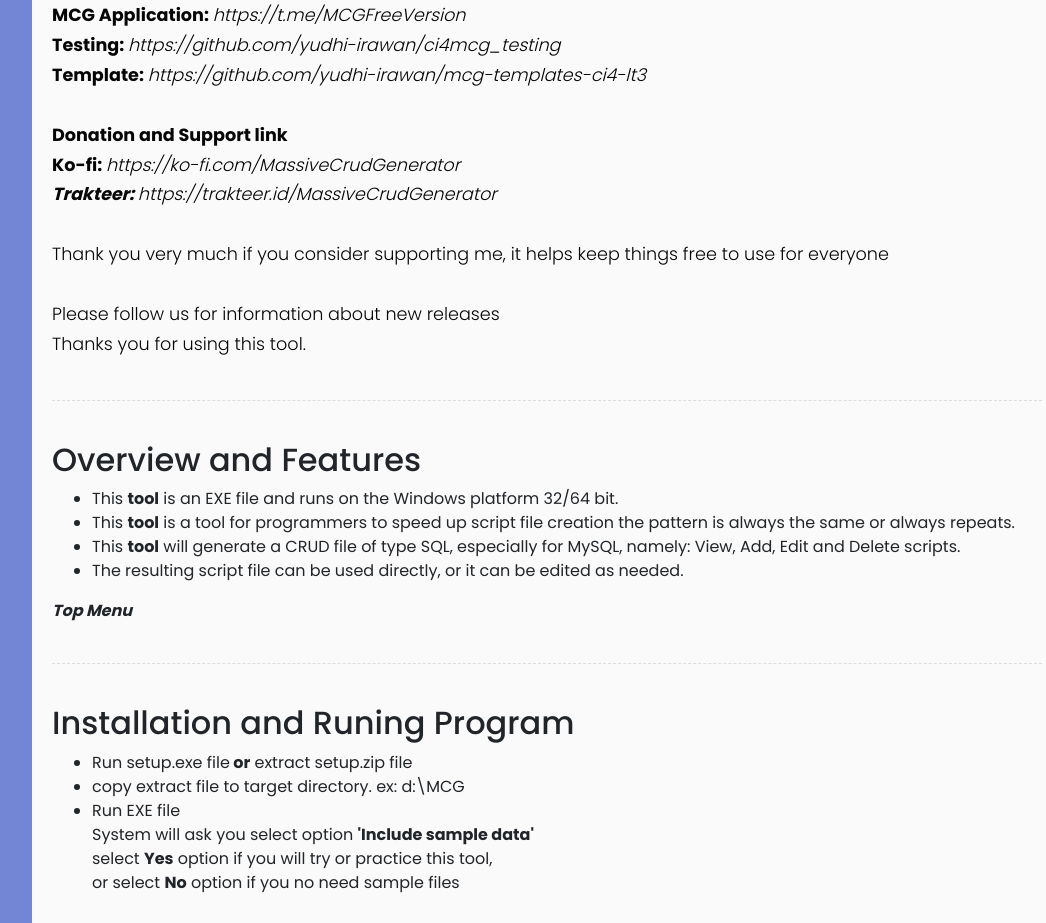
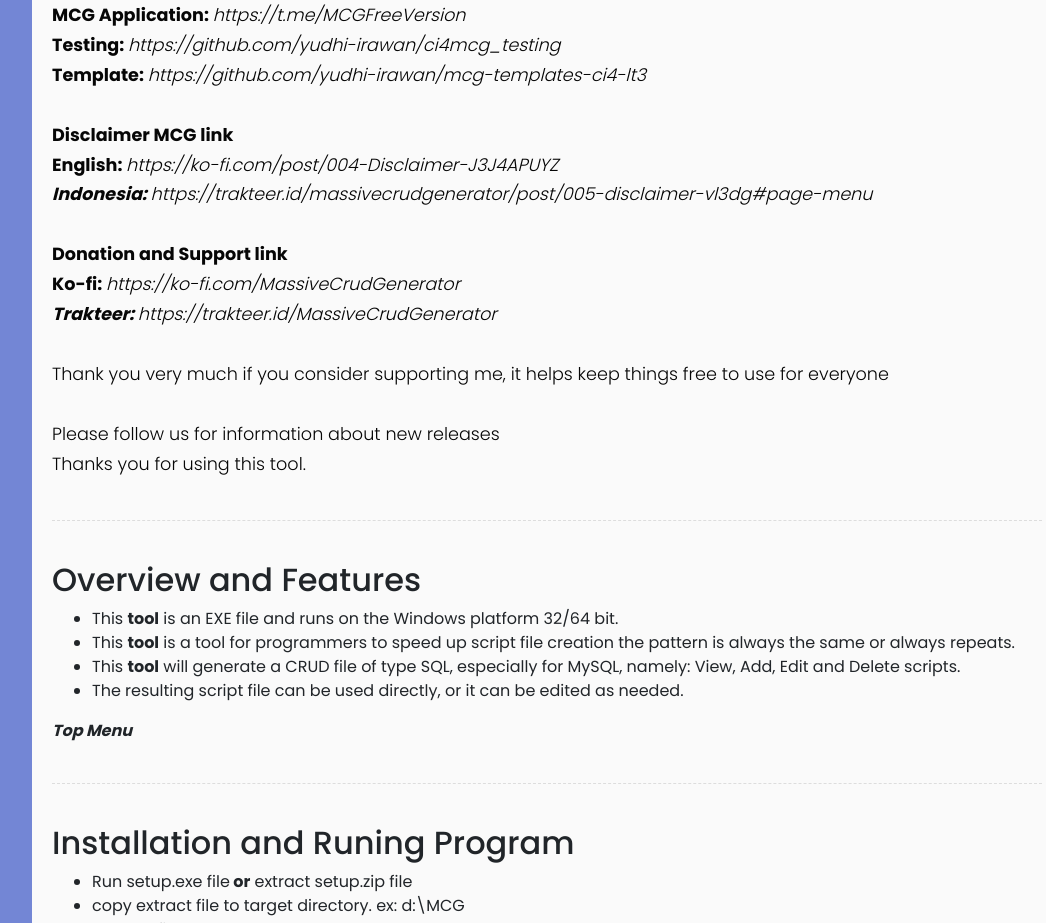
Before and after one commit to yudhi-irawan/200-mcg-documentation, a plain HTML site: page index_doc.html in a window 1280 px wide. Shown: the part 1157-2080 px from the top of the page, without its empty margins (218-1264 px from the left). Drawn offline with nearby package versions, Linux system fonts and the light colour scheme.

Commit message:
add disclaimer link

```diff
--- a/index_doc.html
+++ b/index_doc.html
@@ -131,8 +131,16 @@ Last update Mar 10, 2022<br><br>
 <i><a href="https://github.com/yudhi-irawan/mcg-templates-ci4-lt3">https://github.com/yudhi-irawan/mcg-templates-ci4-lt3</a></i>
 <br>
 
+<br>
+<span class="font-weight-bold">Disclaimer MCG link</span>
+<br><span class="font-weight-bold">English: </span>
+<i>
+<a href="https://ko-fi.com/post/004-Disclaimer-J3J4APUYZ">https://ko-fi.com/post/004-Disclaimer-J3J4APUYZ</a>
+<br><span class="font-weight-bold">Indonesia: </span>
+<a href="https://trakteer.id/massivecrudgenerator/post/005-disclaimer-vl3dg#page-menu">https://trakteer.id/massivecrudgenerator/post/005-disclaimer-vl3dg#page-menu</a>
+</i>
+<br><br>
 
-<br>
 <span class="font-weight-bold">Donation and Support link</span>
 <br><span class="font-weight-bold">Ko-fi: </span>
 <i>
```
